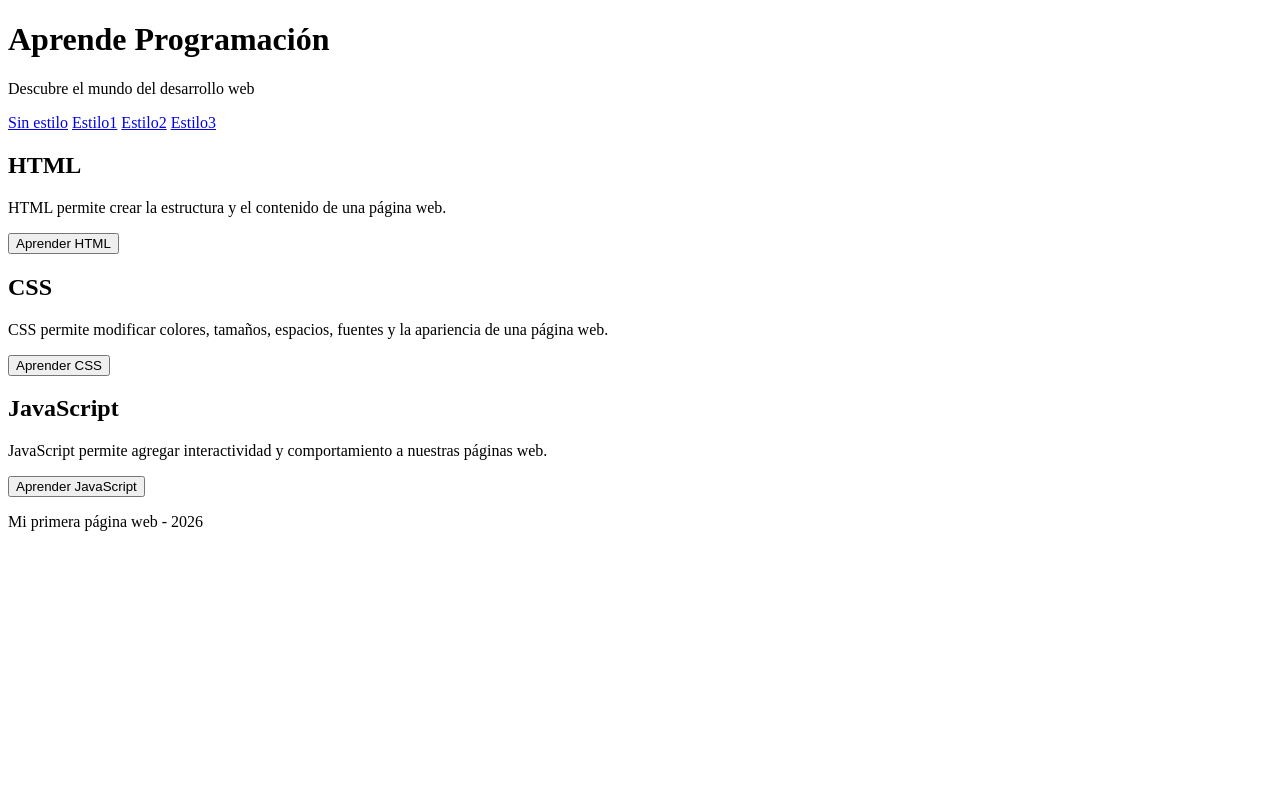
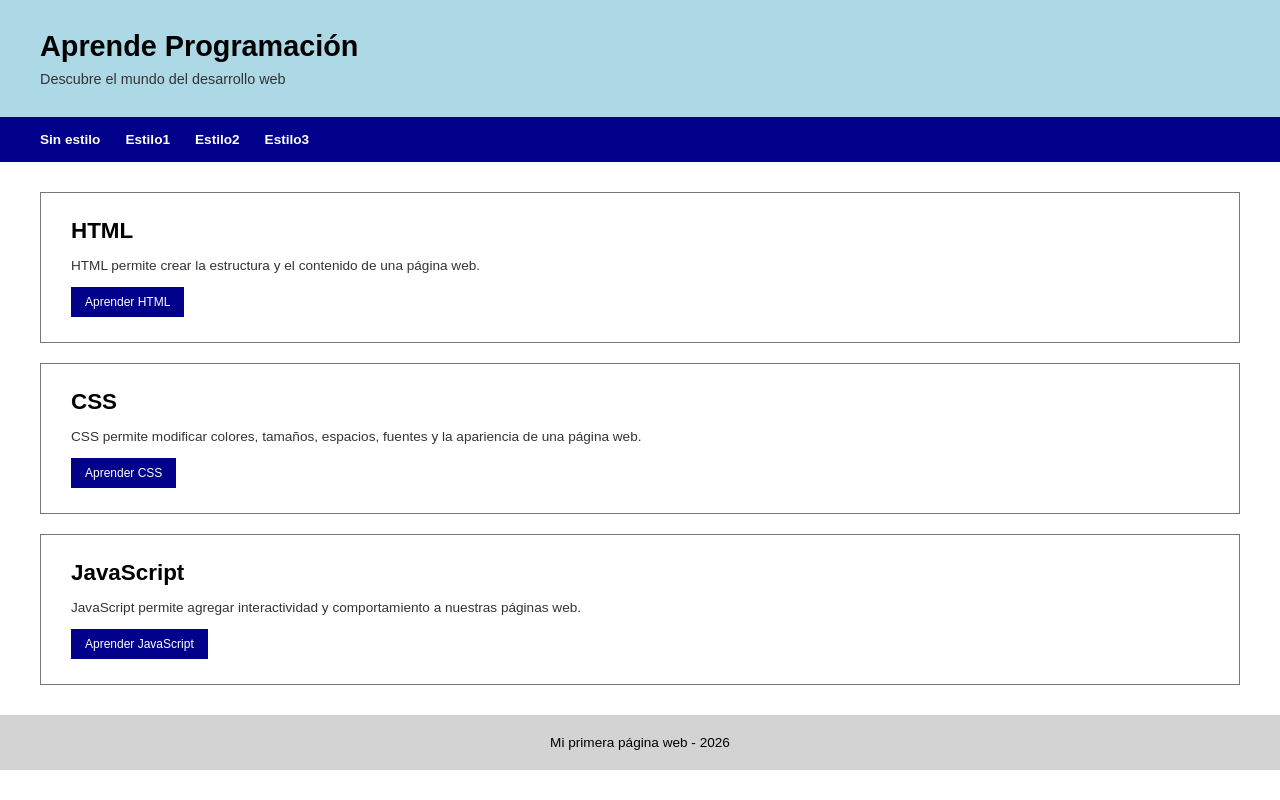
Before and after one commit to xiomy093-ai/RetoBootcamp, a plain HTML site: page index4.html in a window 1280 px wide. Drawn offline with Linux system fonts and the light colour scheme.

Commit message:
tercer estilo

```diff
--- a/css/Estilo3.css
+++ b/css/Estilo3.css
@@ -0,0 +1,90 @@
+* {
+    box-sizing: border-box;
+    margin: 0;
+    padding: 0;
+}
+
+body {
+    font-family: Arial, Helvetica, sans-serif;
+    background-color: #ffffff;
+    color: #000000;
+}
+
+header {
+    background-color: #add8e6;
+    padding: 30px 40px;
+    text-align: left;
+}
+
+header h1 {
+    color: #000000;
+    font-size: 1.8rem;
+    margin-bottom: 8px;
+}
+
+header p {
+    color: #333333;
+    font-size: 0.9rem;
+}
+
+nav {
+    background-color: #00008b;
+    padding: 15px 40px;
+    display: flex;
+    justify-content: flex-start;
+    gap: 25px;
+}
+
+nav a {
+    color: #ffffff;
+    text-decoration: none;
+    font-size: 0.85rem;
+    font-weight: bold;
+}
+
+main {
+    display: flex;
+    flex-direction: column;
+    gap: 20px;
+    padding: 30px 40px;
+    background-color: #ffffff;
+}
+
+main section {
+    background-color: #ffffff;
+    border: 1px solid #777777;
+    padding: 25px 30px;
+    text-align: left;
+    display: flex;
+    flex-direction: column;
+    gap: 12px;
+}
+
+main section h2 {
+    color: #000000;
+    font-size: 1.4rem;
+}
+
+main section p {
+    color: #333333;
+    font-size: 0.85rem;
+    line-height: 1.4;
+}
+
+main section button {
+    background-color: #00008b;
+    color: #ffffff;
+    border: none;
+    padding: 8px 14px;
+    font-size: 0.75rem;
+    cursor: pointer;
+    align-self: flex-start;
+}
+
+footer {
+    background-color: #d3d3d3;
+    padding: 20px;
+    text-align: center;
+    color: #000000;
+    font-size: 0.85rem;
+}
--- a/index4.html
+++ b/index4.html
@@ -6,6 +6,7 @@
 
     <title>Curso de Programación</title>
 
+    <link rel="stylesheet" href="CSS/Estilo3.css">
 
 </head>
 
```
